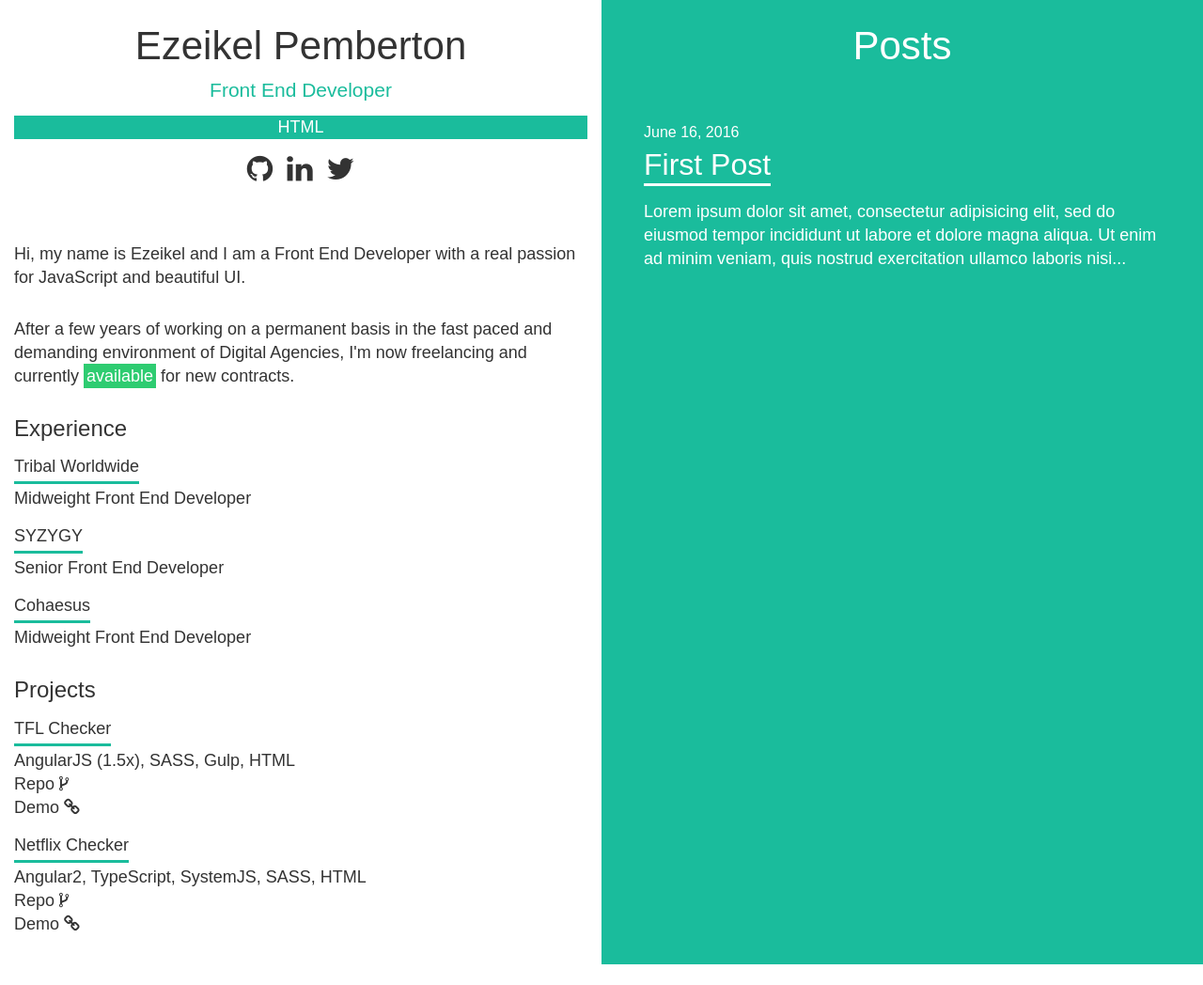
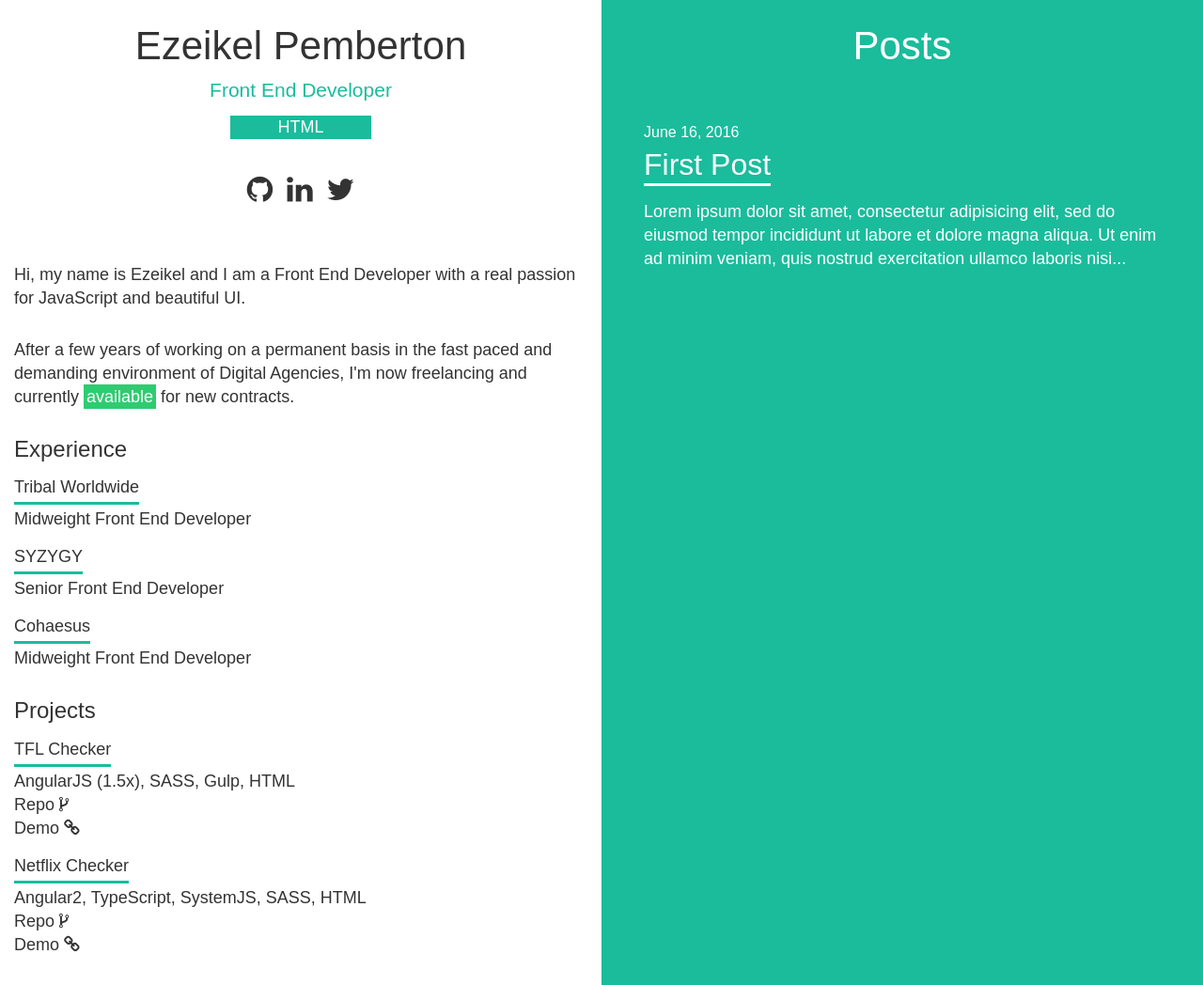
Before and after one commit to ezeikel/ezeikel-personal-blog-web, a Jekyll site: the page built from index.html, in a window 1280 px wide. Shown: the whole page at 94% size. Built offline with Jekyll 4.4.1, drawn with Linux system fonts in a browser that asks for light colours; nearby versions of some CDN libraries; before the commit the page ends 1026 px from its top, so only the background shows below that.

Commit message:
Container of skills is now inline-flex to stop the 100% width. Had to explicitly set width on flex items.

```diff
--- a/_sass/pages/_home.scss
+++ b/_sass/pages/_home.scss
@@ -27,7 +27,8 @@
           text-align: center;
           margin-bottom: 15px;
           ul {
-            display: flex;
+            display: inline-flex;
+            width: 150px;
             flex-direction: column;
             position: relative;
             height: 25px;
```
